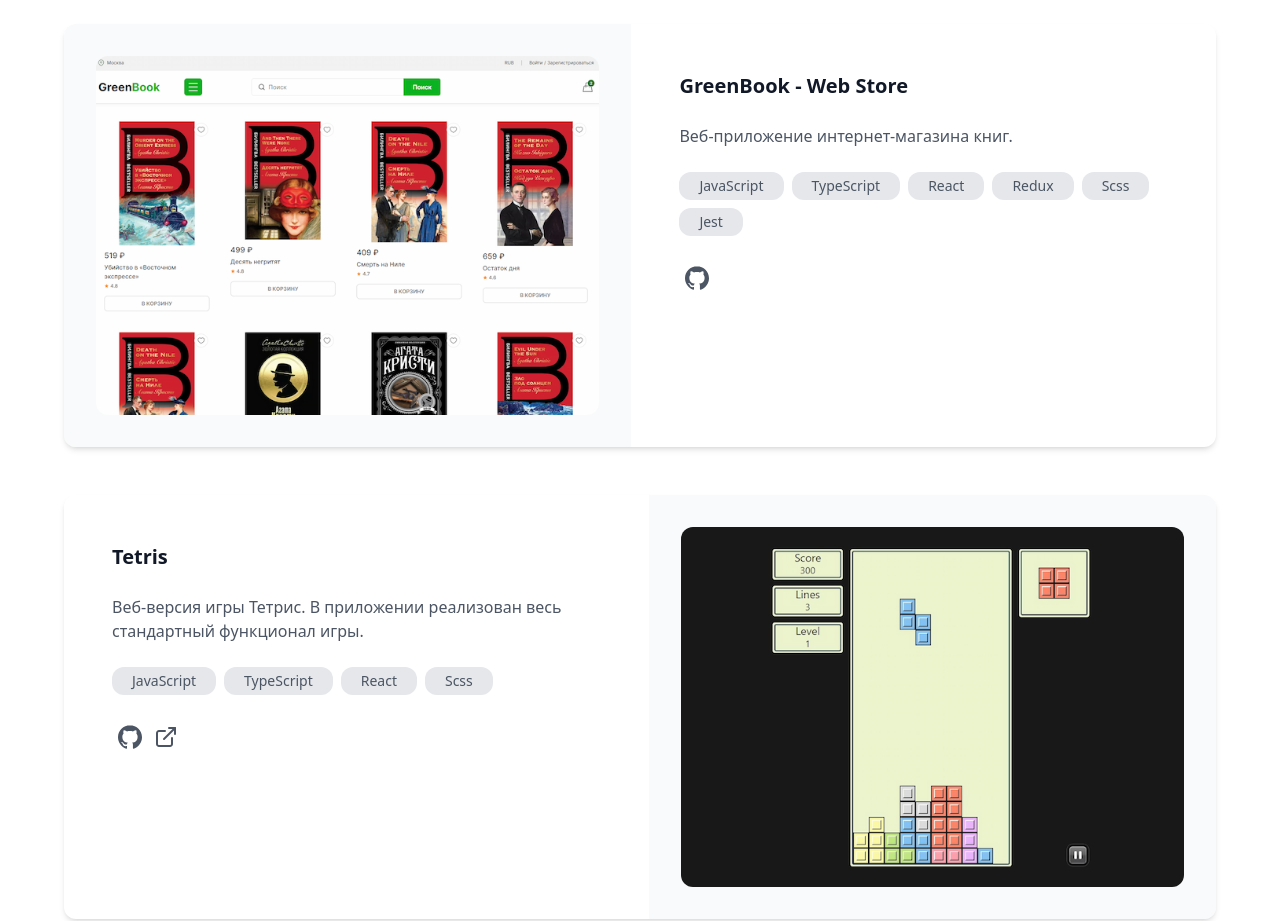
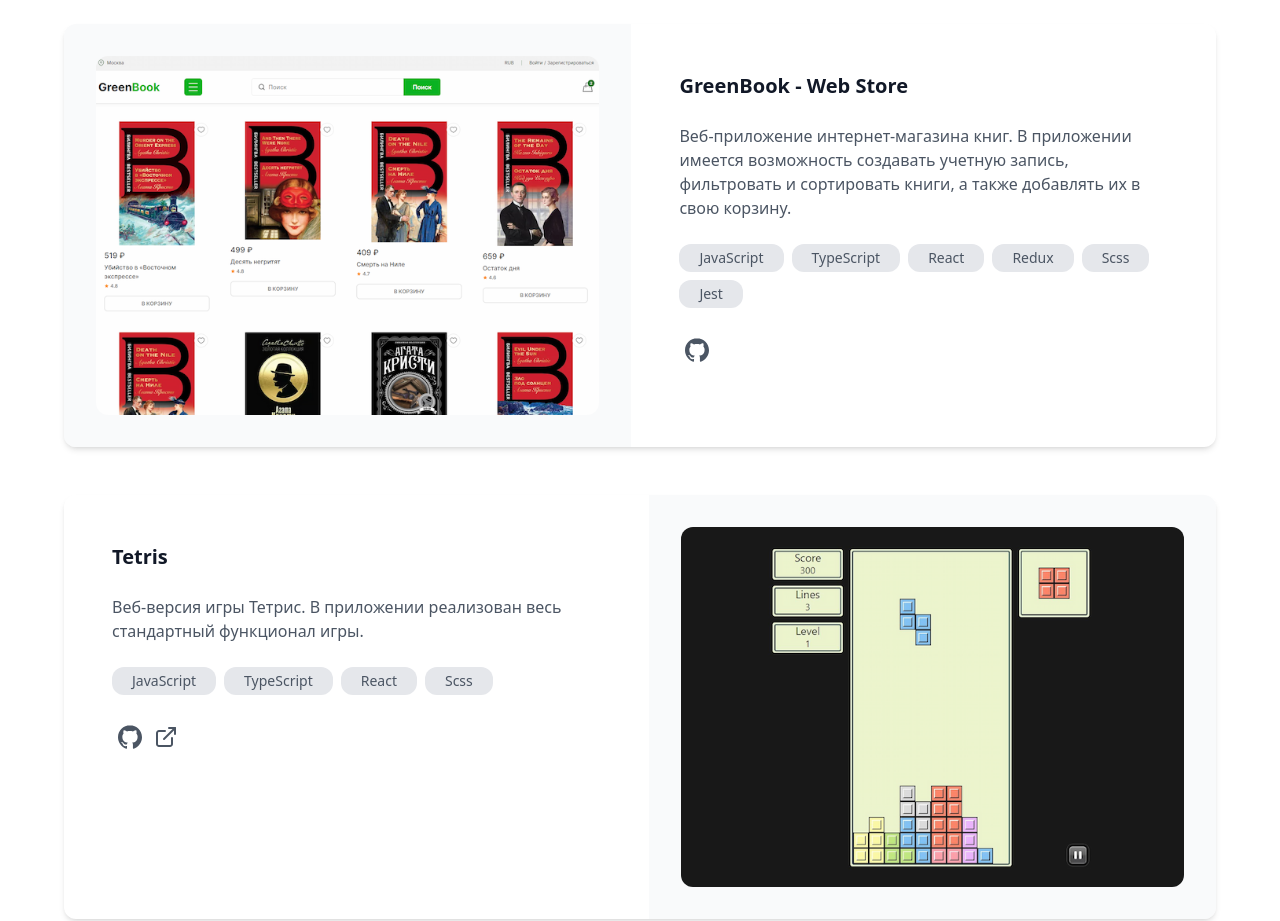
Before and after one commit to agilarin/portfolio, a React (Vite) app: page /#/ in a window 1280 px wide. Shown: the part 1160-2081 px from the top of the page. Built offline with nearby package versions, Linux system fonts and the light colour scheme.

Commit message:
update projects data collection

```diff
--- a/src/data.ts
+++ b/src/data.ts
@@ -8,7 +8,7 @@
   {
     id: "1",
     name: "GreenBook - Web Store",
-    description: "Веб-приложение интернет-магазина книг.",
+    description: "Веб-приложение интернет-магазина книг. В приложении имеется возможность создавать учетную запись, фильтровать и сортировать книги, а также добавлять их в свою корзину.",
     img: greenbookImg,
     tags: ["JavaScript", "TypeScript", "React", "Redux", "Scss", "Jest"],
     url: "",
```
